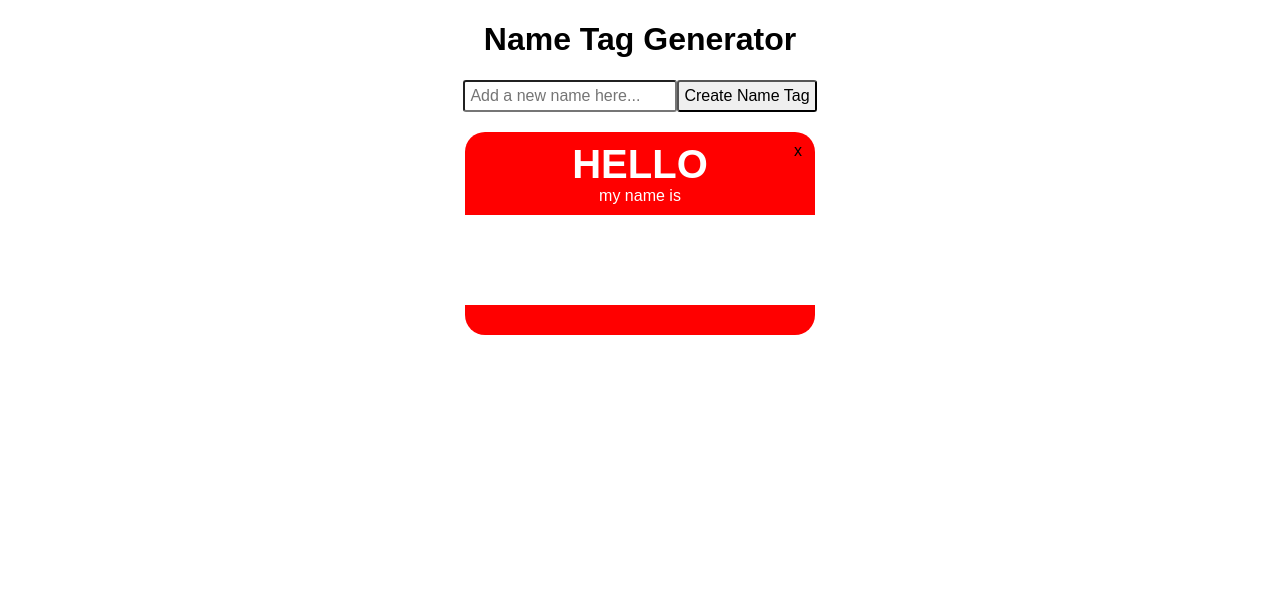
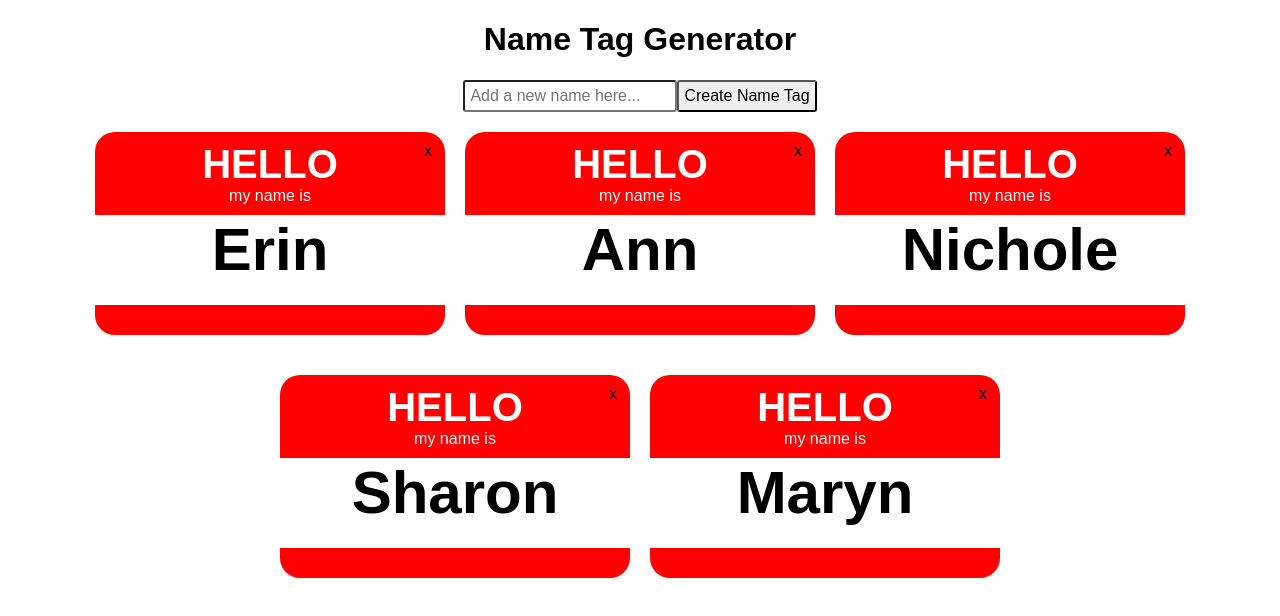
Before and after one commit to Mr-Luka/nameTag, a React (Create React App) app: page / in a window 1280 px wide. Shown: the top 616 px of the page. Built offline with nearby package versions, Linux system fonts and the light colour scheme.

Commit message:
add names

```diff
--- a/src/App.js
+++ b/src/App.js
@@ -1,25 +1,29 @@
-import React, {Component} from "react";
-import NameTagList from "./NameTag.js";
+import React, { Component } from "react";
+import NameTagList from "./NameTagList.js";
 import UserInput from "./UserInput.js";
 
 class App extends Component {
-    state = {
-        names: ["Luka", "Slavica", "Bojana", "Marko"]
-    };
+  state = {
+    names: ["Erin", "Ann", "Nichole", "Sharon", "Maryn"]
+  };
   removeName = (clickedIndex) => {
 
     const filterCallback = (_, index) => index !== clickedIndex;
     const newNames = this.state.names.filter(filterCallback);
     this.setState({ names: newNames });
+  };
+  addName = name => {
+    const newNames = [...this.state.names, name];
+    this.setState({names: newNames})
   }
   render() {
     return (
-        <div className = "App">
-            <h1>Name Tag Generator</h1>
-            <UserInput />
-            <NameTagList names={this.state.names} removeName={this.removeName}/>
-        </div>
-    )
+      <div className="App">
+        <h1>Name Tag Generator</h1>
+        <UserInput addName={this.addName}/>
+        <NameTagList names={this.state.names} removeName={this.removeName} />
+      </div>
+    );
   }
 }
 
--- a/src/NameTagList.js
+++ b/src/NameTagList.js
@@ -2,17 +2,17 @@ import React from "react";
 import NameTag from "./NameTag.js";
 import "./styles.css";
 
-const NameTagList = props=> {
+const NameTagList = (props) => {
   const renderNameTag = (name, index) => (
-        <nameTag
+    <NameTag
       name={name}
       key={name}
       removeName={props.removeName}
       index={index}
     />
   );
-    const NameTagElements = props.name.map(renderNameTag);
-    return <main>{NameTagElements}</main>
-}
+  const NameTagElements = props.names.map(renderNameTag);
+  return <main>{NameTagElements}</main>;
+};
 
 export default NameTagList;
--- a/src/UserInput.js
+++ b/src/UserInput.js
@@ -1,15 +1,16 @@
-import React, {Component} from "react";
+import React, { Component } from "react";
 
 class UserInput extends Component {
   state = {
     name: ""
   };
-    updateName = e => this.setState({name: e.target.value});
-    handleSubmit = e => {
-        e.preventDefault();
-        this.setState({name: ""});
-    }
-    render () {
+  updateName = (event) => this.setState({ name: event.target.value });
+  handleSubmit = (event) => {
+    event.preventDefault();
+    this.props.addName(this.state.name)
+    this.setState({ name: "" });
+  };
+  render() {
     return (
       <form onSubmit={this.handleSubmit}>
         <input
@@ -18,7 +19,7 @@ class UserInput extends Component {
           value={this.state.name}
           onChange={this.updateName}
         />
-                <input type="submit" value="Create Name Tag"/>
+        <input type="submit" value="Create Name Tag" />
       </form>
     );
   }
```
Lines whose indentation alone changed are shown as unchanged.
